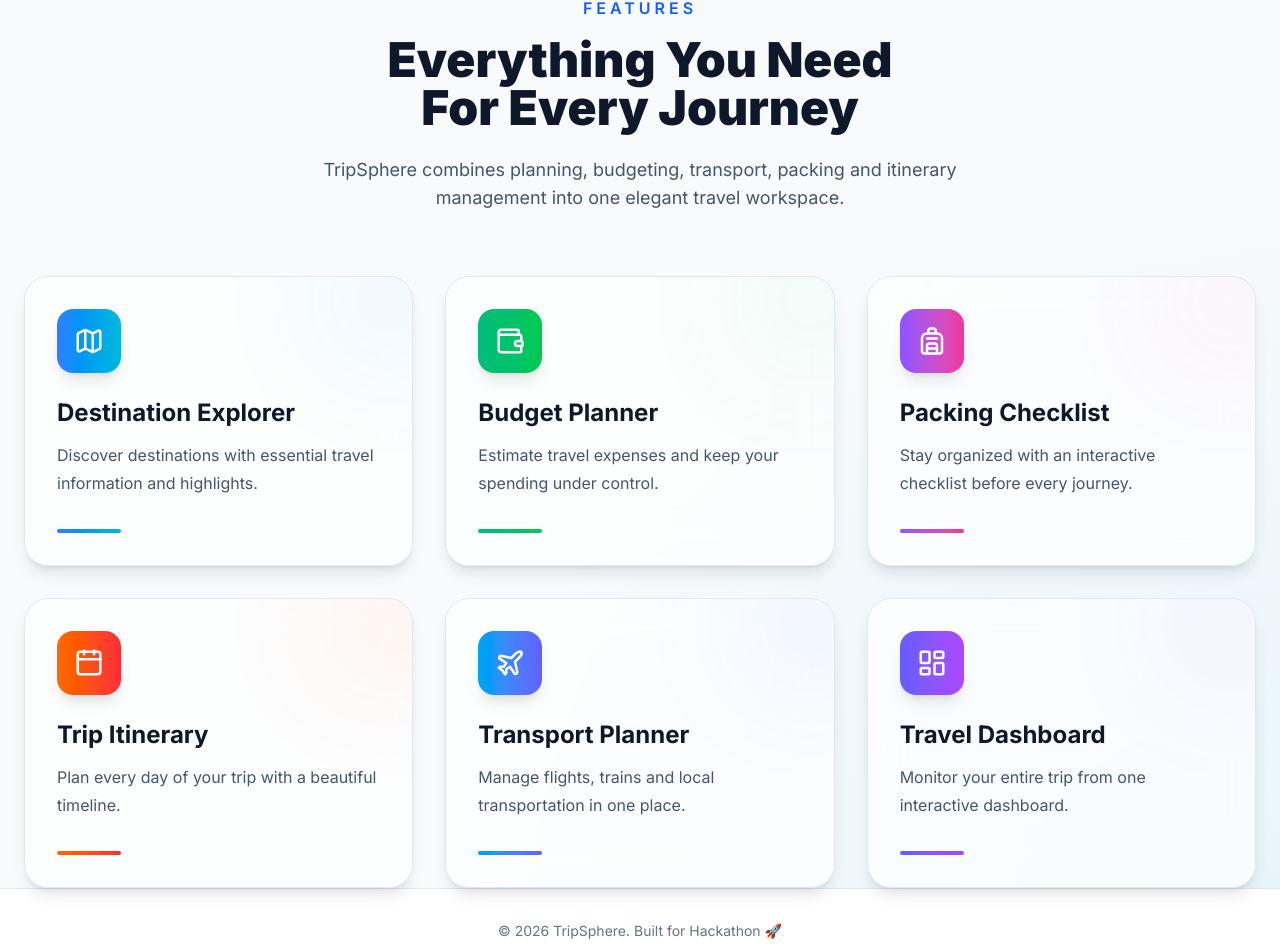
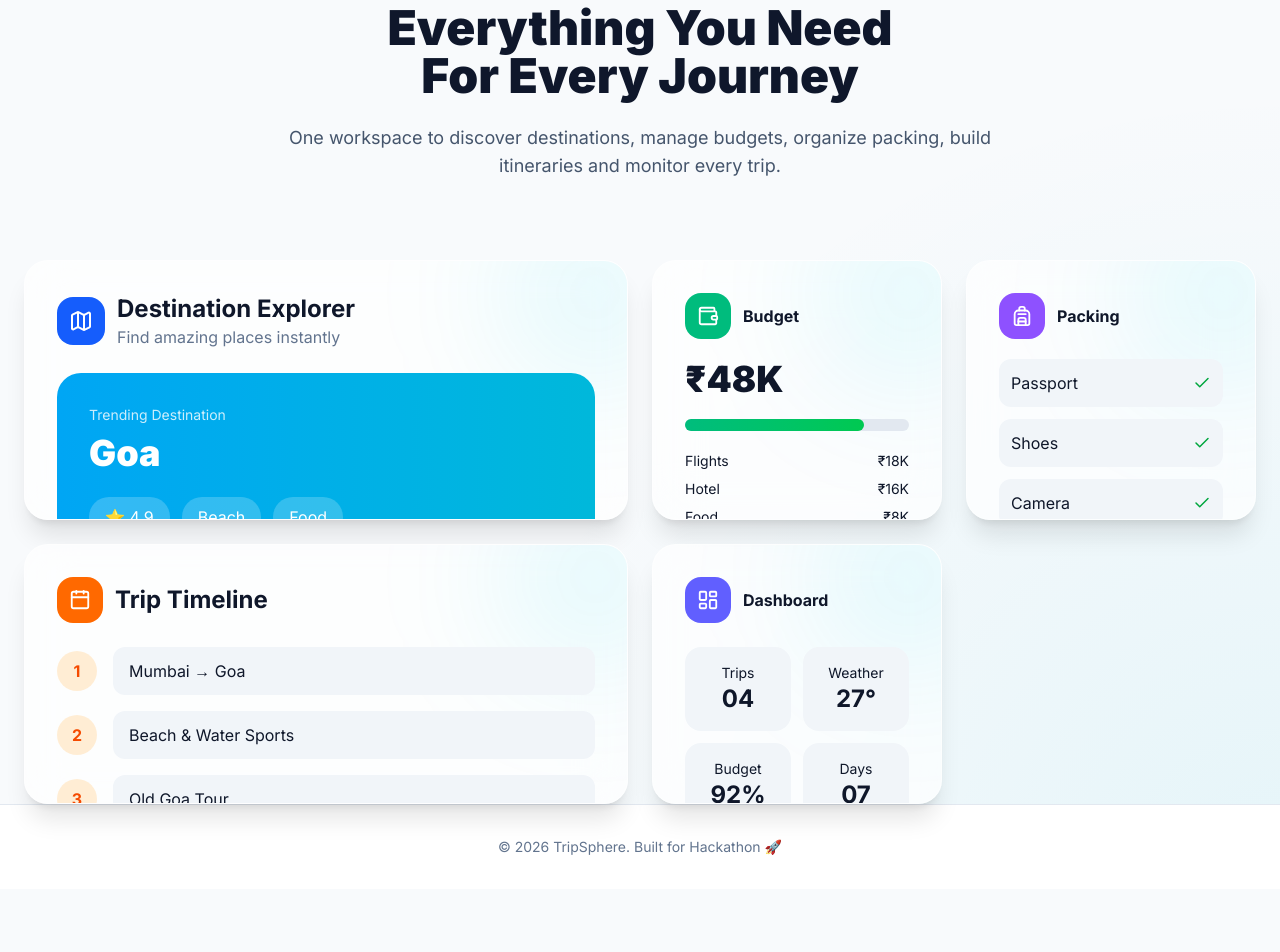
Before and after one commit to VENUENGG/TripSphere, a React (Vite) app: page / in a window 1280 px wide. Shown: the part 1013-1965 px from the top of the page. After the commit the page ends 1902 px from the top, so only its background shows below. Built offline with nearby package versions, Linux system fonts and the light colour scheme.

Commit message:
Build premium bento features section

```diff
--- a/src/components/home/Features.jsx
+++ b/src/components/home/Features.jsx
@@ -1,98 +1,284 @@
+import { motion } from "framer-motion";
 import {
+  Map,
   Wallet,
-  Map,
   Backpack,
   Calendar,
   Plane,
   LayoutDashboard,
+  Check,
 } from "lucide-react";
 
-import FeatureCard from "./FeatureCard";
-
-const features = [
-  {
-    title: "Destination Explorer",
-    description:
-      "Discover destinations with essential travel information and highlights.",
-    icon: <Map size={30} />,
-    gradient: "from-blue-500 to-cyan-500",
-  },
-
-  {
-    title: "Budget Planner",
-    description:
-      "Estimate travel expenses and keep your spending under control.",
-    icon: <Wallet size={30} />,
-    gradient: "from-emerald-500 to-green-500",
-  },
-
-  {
-    title: "Packing Checklist",
-    description:
-      "Stay organized with an interactive checklist before every journey.",
-    icon: <Backpack size={30} />,
-    gradient: "from-violet-500 to-pink-500",
-  },
-
-  {
-    title: "Trip Itinerary",
-    description:
-      "Plan every day of your trip with a beautiful timeline.",
-    icon: <Calendar size={30} />,
-    gradient: "from-orange-500 to-red-500",
-  },
-
-  {
-    title: "Transport Planner",
-    description:
-      "Manage flights, trains and local transportation in one place.",
-    icon: <Plane size={30} />,
-    gradient: "from-sky-500 to-indigo-500",
-  },
-
-  {
-    title: "Travel Dashboard",
-    description:
-      "Monitor your entire trip from one interactive dashboard.",
-    icon: <LayoutDashboard size={30} />,
-    gradient: "from-indigo-500 to-purple-500",
-  },
-];
+import BentoCard from "./features/BentoCard";
 
 export default function Features() {
   return (
     <section
       id="features"
-      className="mx-auto mt-40 max-w-7xl px-6"
+      className="relative mx-auto mt-32 max-w-7xl px-6"
     >
-      <div className="mb-16 text-center">
+      {/* Heading */}
 
+      <div className="mb-20 text-center">
         <p className="font-semibold uppercase tracking-[4px] text-blue-600">
           Features
         </p>
 
-        <h2 className="mt-4 text-5xl font-black text-slate-900">
+        <h2 className="mt-4 text-4xl font-black text-slate-900 md:text-5xl">
           Everything You Need
           <br />
           For Every Journey
         </h2>
 
-        <p className="mx-auto mt-6 max-w-2xl text-lg text-slate-600">
-          TripSphere combines planning, budgeting,
-          transport, packing and itinerary management
-          into one elegant travel workspace.
+        <p className="mx-auto mt-6 max-w-3xl text-lg text-slate-600">
+          One workspace to discover destinations, manage budgets,
+          organize packing, build itineraries and monitor every trip.
         </p>
+      </div>
+
+      {/* Bento Grid */}
+
+      <div className="grid auto-rows-[260px] gap-6 lg:grid-cols-4">
+
+        {/* Destination */}
+
+        <motion.div
+          initial={{ opacity: 0, y: 40 }}
+          whileInView={{ opacity: 1, y: 0 }}
+          viewport={{ once: true }}
+          className="lg:col-span-2"
+        >
+          <BentoCard className="h-full">
+
+            <div className="mb-6 flex items-center gap-3">
+              <div className="rounded-2xl bg-blue-600 p-3 text-white">
+                <Map size={24} />
+              </div>
+
+              <div>
+                <h3 className="text-2xl font-bold">
+                  Destination Explorer
+                </h3>
+
+                <p className="text-slate-500">
+                  Find amazing places instantly
+                </p>
+              </div>
+            </div>
+
+            <div className="rounded-3xl bg-gradient-to-r from-sky-500 to-cyan-500 p-8 text-white">
+
+              <p className="text-sm opacity-80">
+                Trending Destination
+              </p>
+
+              <h4 className="mt-2 text-4xl font-black">
+                Goa
+              </h4>
+
+              <div className="mt-6 flex gap-3">
+
+                <span className="rounded-full bg-white/20 px-4 py-2">
+                  ⭐ 4.9
+                </span>
+
+                <span className="rounded-full bg-white/20 px-4 py-2">
+                  Beach
+                </span>
+
+                <span className="rounded-full bg-white/20 px-4 py-2">
+                  Food
+                </span>
 
               </div>
 
-    <div className="grid gap-8 md:grid-cols-2 xl:grid-cols-3">
+            </div>
 
-        {features.map((feature) => (
-          <FeatureCard
-            key={feature.title}
-            {...feature}
+          </BentoCard>
+        </motion.div>
+
+        {/* Budget */}
+
+        <motion.div
+          initial={{ opacity: 0, y: 40 }}
+          whileInView={{ opacity: 1, y: 0 }}
+          viewport={{ once: true }}
+        >
+          <BentoCard className="h-full">
+
+            <div className="mb-5 flex items-center gap-3">
+
+              <div className="rounded-2xl bg-emerald-500 p-3 text-white">
+                <Wallet size={22} />
+              </div>
+
+              <h3 className="font-bold">
+                Budget
+              </h3>
+
+            </div>
+
+            <h2 className="text-4xl font-black">
+              ₹48K
+            </h2>
+
+            <div className="mt-5 h-3 rounded-full bg-slate-200">
+
+              <div className="h-full w-4/5 rounded-full bg-gradient-to-r from-emerald-500 to-green-500" />
+
+            </div>
+
+            <div className="mt-5 space-y-2 text-sm">
+
+              <div className="flex justify-between">
+                <span>Flights</span>
+                <span>₹18K</span>
+              </div>
+
+              <div className="flex justify-between">
+                <span>Hotel</span>
+                <span>₹16K</span>
+              </div>
+
+              <div className="flex justify-between">
+                <span>Food</span>
+                <span>₹8K</span>
+              </div>
+
+            </div>
+
+          </BentoCard>
+        </motion.div>
+
+        {/* Packing */}
+
+        <motion.div
+          initial={{ opacity: 0, y: 40 }}
+          whileInView={{ opacity: 1, y: 0 }}
+          viewport={{ once: true }}
+        >
+          <BentoCard className="h-full">
+
+            <div className="mb-5 flex items-center gap-3">
+
+              <div className="rounded-2xl bg-violet-500 p-3 text-white">
+                <Backpack size={22} />
+              </div>
+
+              <h3 className="font-bold">
+                Packing
+              </h3>
+
+            </div>
+
+            <div className="space-y-3">
+
+              {["Passport", "Shoes", "Camera", "Power Bank"].map((item) => (
+                <div
+                  key={item}
+                  className="flex items-center justify-between rounded-xl bg-slate-100 p-3"
+                >
+                  <span>{item}</span>
+
+                  <Check
+                    className="text-green-600"
+                    size={18}
                   />
+                </div>
               ))}
+
+            </div>
+
+          </BentoCard>
+        </motion.div>
+
+        {/* Planner */}
+
+        <div className="lg:col-span-2">
+          <BentoCard className="h-full">
+
+            <div className="mb-6 flex items-center gap-3">
+
+              <div className="rounded-2xl bg-orange-500 p-3 text-white">
+                <Calendar size={22} />
+              </div>
+
+              <h3 className="text-2xl font-bold">
+                Trip Timeline
+              </h3>
+
+            </div>
+
+            <div className="space-y-4">
+
+              {[
+                "Mumbai → Goa",
+                "Beach & Water Sports",
+                "Old Goa Tour",
+                "Return Journey",
+              ].map((day, index) => (
+                <div
+                  key={day}
+                  className="flex items-center gap-4"
+                >
+                  <div className="flex h-10 w-10 items-center justify-center rounded-full bg-orange-100 font-bold text-orange-600">
+                    {index + 1}
+                  </div>
+
+                  <div className="rounded-xl bg-slate-100 px-4 py-3 flex-1">
+                    {day}
+                  </div>
+                </div>
+              ))}
+
+            </div>
+
+          </BentoCard>
+        </div>
+
+        {/* Dashboard */}
+
+        <div>
+          <BentoCard className="h-full">
+
+            <div className="mb-6 flex items-center gap-3">
+
+              <div className="rounded-2xl bg-indigo-500 p-3 text-white">
+                <LayoutDashboard size={22} />
+              </div>
+
+              <h3 className="font-bold">
+                Dashboard
+              </h3>
+
+            </div>
+
+            <div className="grid grid-cols-2 gap-3">
+
+              <div className="rounded-2xl bg-slate-100 p-4 text-center">
+                <p className="text-sm">Trips</p>
+                <h4 className="text-2xl font-bold">04</h4>
+              </div>
+
+              <div className="rounded-2xl bg-slate-100 p-4 text-center">
+                <p className="text-sm">Weather</p>
+                <h4 className="text-2xl font-bold">27°</h4>
+              </div>
+
+              <div className="rounded-2xl bg-slate-100 p-4 text-center">
+                <p className="text-sm">Budget</p>
+                <h4 className="text-2xl font-bold">92%</h4>
+              </div>
+
+              <div className="rounded-2xl bg-slate-100 p-4 text-center">
+                <p className="text-sm">Days</p>
+                <h4 className="text-2xl font-bold">07</h4>
+              </div>
+
+            </div>
+
+          </BentoCard>
+        </div>
 
       </div>
     </section>
--- a/src/components/home/features/BentoCard.jsx
+++ b/src/components/home/features/BentoCard.jsx
@@ -1,9 +1,6 @@
 import { motion } from "framer-motion";
 
 export default function BentoCard({
-  title,
-  description,
-  icon,
   children,
   className = "",
 }) {
@@ -21,7 +18,7 @@ export default function BentoCard({
         rounded-3xl
         border
         border-white/40
-        bg-white/60
+        bg-white/70
         backdrop-blur-xl
         shadow-xl
         hover:shadow-2xl
@@ -30,33 +27,11 @@ export default function BentoCard({
         ${className}
       `}
     >
-      {/* Background Glow */}
-      <div className="absolute -right-12 -top-12 h-40 w-40 rounded-full bg-blue-500/10 blur-3xl transition-all duration-500 group-hover:bg-cyan-400/20" />
+      {/* Glow */}
+      <div className="absolute -right-16 -top-16 h-48 w-48 rounded-full bg-cyan-400/10 blur-3xl transition-all duration-500 group-hover:bg-blue-400/20" />
 
-      <div className="relative z-10 p-7">
-
-        <div className="mb-5 flex items-center gap-3">
-
-          <div className="rounded-2xl bg-gradient-to-br from-blue-500 to-cyan-500 p-3 text-white shadow-lg">
-            {icon}
-          </div>
-
-          <div>
-
-            <h3 className="text-xl font-bold text-slate-900">
-              {title}
-            </h3>
-
-            <p className="text-sm text-slate-500">
-              {description}
-            </p>
-
-          </div>
-
-        </div>
-
+      <div className="relative z-10 p-8">
         {children}
-
       </div>
     </motion.div>
   );
--- a/src/components/home/features/DestinationPreview.jsx
+++ /dev/null
@@ -1,42 +0,0 @@
-export default function DestinationPreview() {
-  return (
-    <div className="space-y-4">
-
-      <div className="rounded-2xl bg-gradient-to-r from-sky-400 to-cyan-500 p-6 text-white">
-
-        <p className="text-sm opacity-80">
-          Popular Destination
-        </p>
-
-        <h4 className="mt-2 text-3xl font-bold">
-          Goa
-        </h4>
-
-        <p className="mt-2">
-          Beaches • Sunset • Food • Adventure
-        </p>
-
-      </div>
-
-      <div className="grid grid-cols-3 gap-3">
-
-        <div className="rounded-xl bg-slate-100 p-3 text-center">
-          ⭐
-          <div className="mt-1 font-semibold">4.9</div>
-        </div>
-
-        <div className="rounded-xl bg-slate-100 p-3 text-center">
-          🏖️
-          <div className="mt-1 font-semibold">Beach</div>
-        </div>
-
-        <div className="rounded-xl bg-slate-100 p-3 text-center">
-          🍜
-          <div className="mt-1 font-semibold">Food</div>
-        </div>
-
-      </div>
-
-    </div>
-  );
-}
```
Also changed, not shown: src/components/home/features/BudgetPreview.jsx (deleted, +0 -52 lines). Lines whose indentation alone changed are shown as unchanged.
